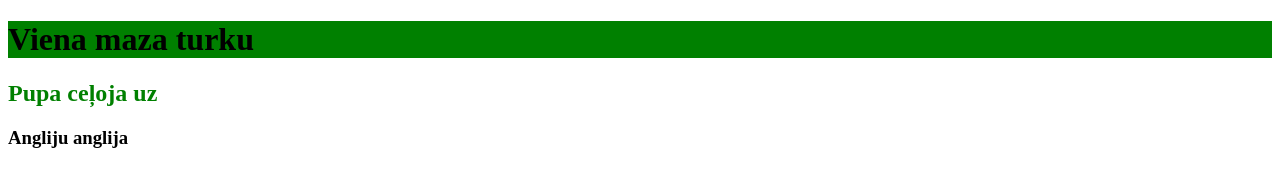
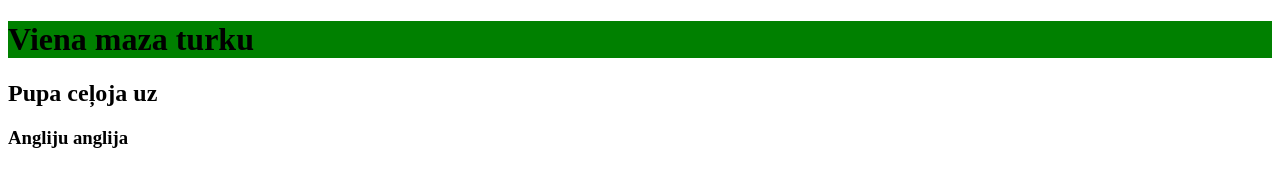
Before and after one commit to DatoriumOskares/w3bpage_style, a plain HTML site: page index.html in a window 1280 px wide. Shown: the top 170 px of the page. Drawn offline with Linux system fonts and the light colour scheme.

Commit message:
Update index.html

```diff
--- a/index.html
+++ b/index.html
@@ -7,7 +7,7 @@
 <body>
 
 <h1 style="background-color:green;">Viena maza turku</h1>
-<h2 style="color:green;">Pupa ceļoja uz</h2>
+<h2 style="color:green-background-color:yellow;">Pupa ceļoja uz</h2>
 <h3>Angliju anglija</h3>
 <h4>Bij aizslēgta un</h4>
 <h5>Tā atslēga bij nolausta</h5>
```
